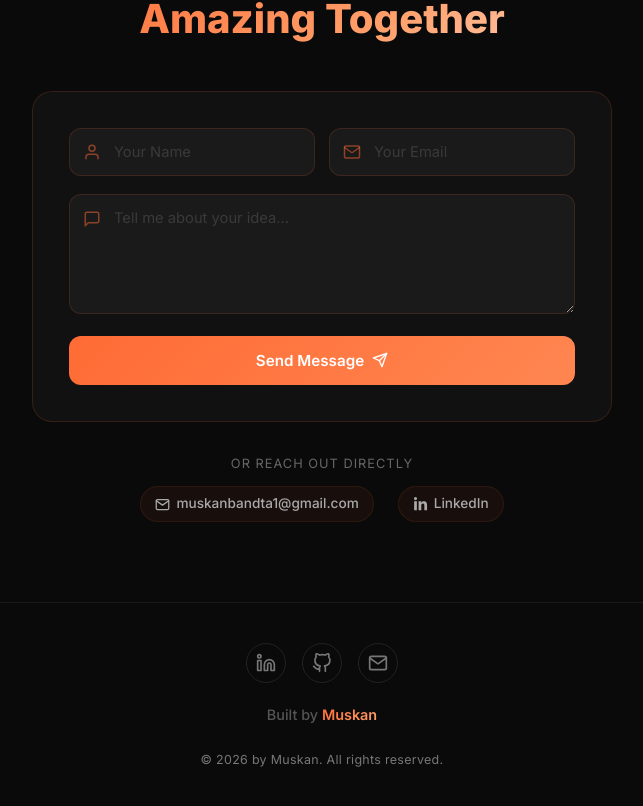
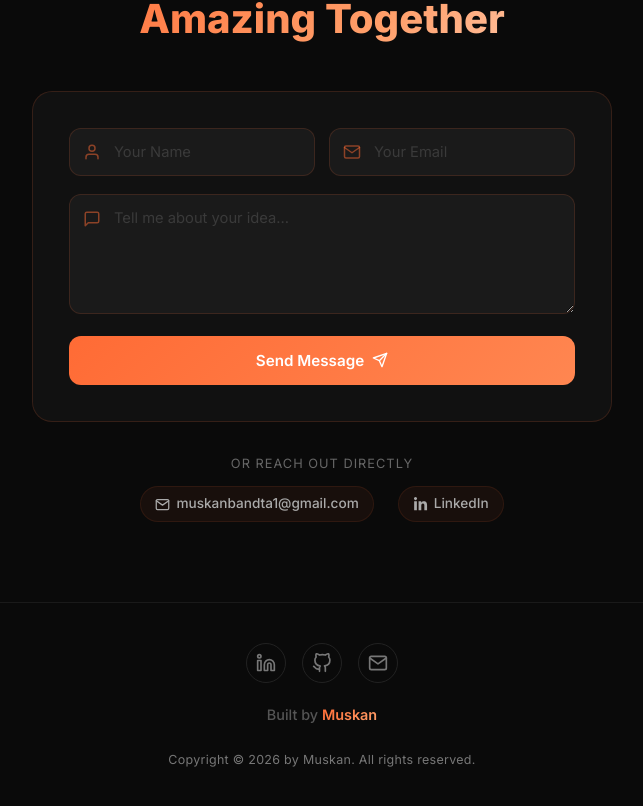
Before and after one commit to muskanbandta23/muskan-portfolio, a React (Vite) app: page / in a window 1280 px wide. Shown: the part 5103-5909 px from the top of the page, without its empty margins (318-961 px from the left). Built offline with nearby package versions, Linux system fonts and the light colour scheme.

Commit message:
Add 'Copyright' keyword before © in footer
Co-Authored-By: Claude Opus 4.6 <noreply@anthropic.com>

```diff
--- a/src/components/Footer.jsx
+++ b/src/components/Footer.jsx
@@ -17,7 +17,7 @@ const Footer = () => {
             </a>
           </div>
           <p className="footer-text">Built by <span>Muskan</span></p>
-          <p className="footer-copyright">© 2026 by Muskan. All rights reserved.</p>
+          <p className="footer-copyright">Copyright © 2026 by Muskan. All rights reserved.</p>
         </div>
       </div>
     </footer>
```
